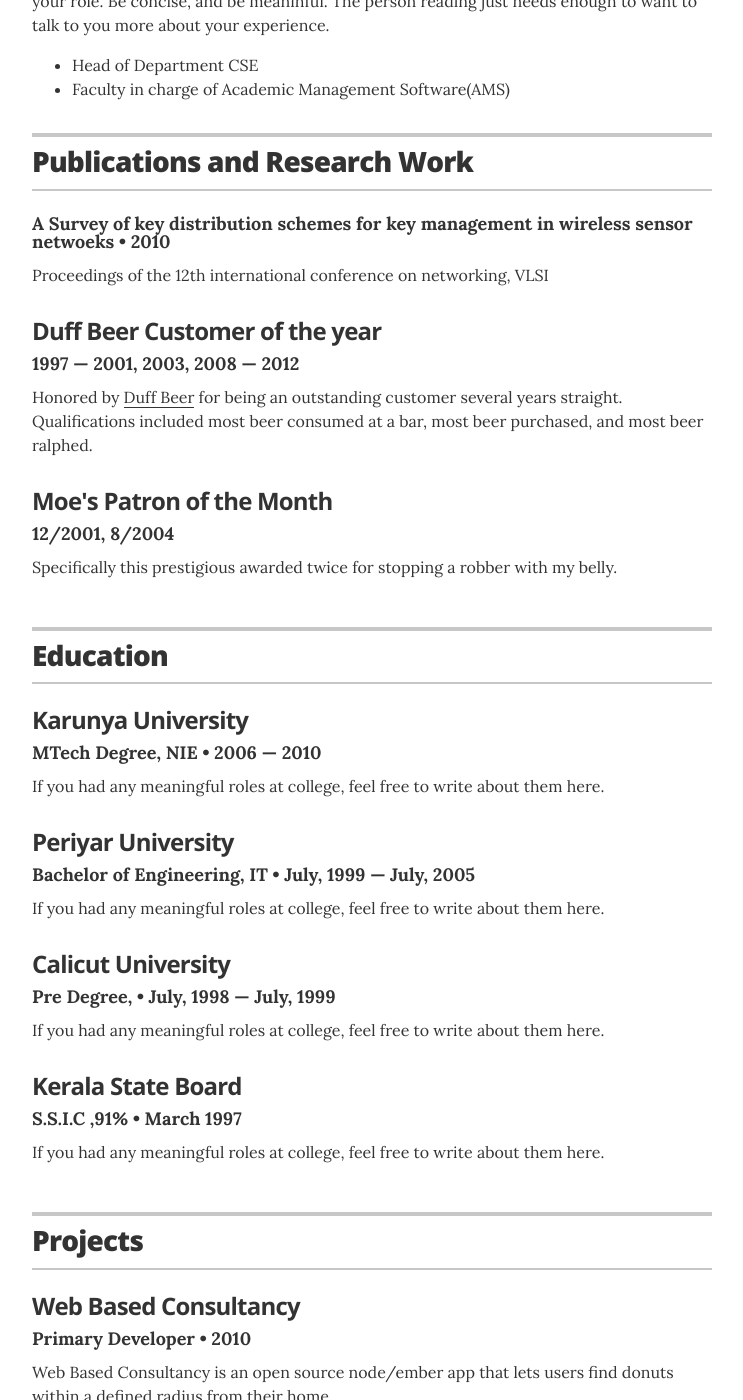
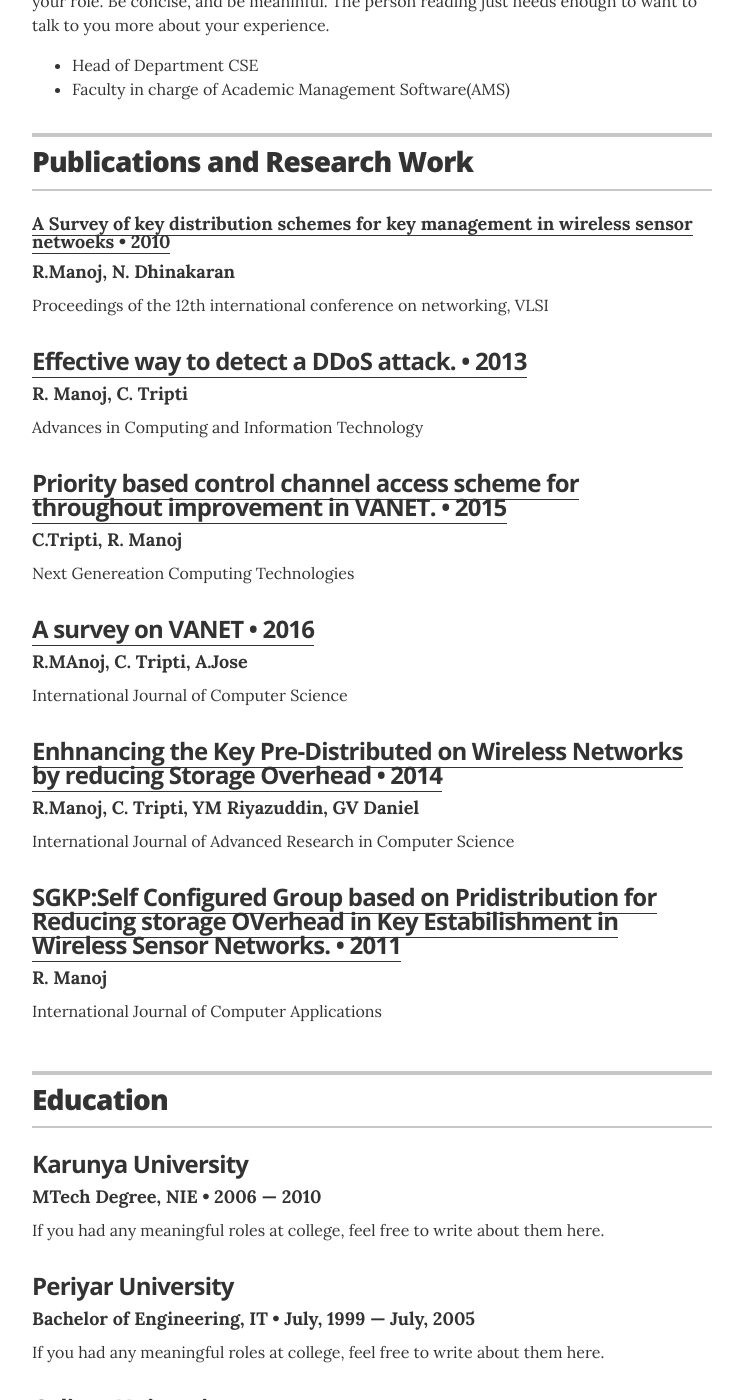
Before and after one commit to manojramchandran/manojramchandran.github.com, a Jekyll site: the page built from index.html, in a window 1280 px wide and 1400 px high, scrolled down 1034 px. Shown: the whole window, without its empty margins (268-1011 px from the left). Built offline with Jekyll 4.4.1, drawn with Linux system fonts in a browser that asks for light colours.

Commit message:
Update resume.html

```diff
--- a/_layouts/resume.html
+++ b/_layouts/resume.html
@@ -100,20 +100,41 @@
 
         <div class="resume-item">
           <h3 class="resume-item-title" itemprop="award"></h3>
-          <h4 class="resume-item-details">A Survey of key distribution schemes for key management in wireless sensor netwoeks &bull; 2010</h4>
+          <h4 class="resume-item-details"><a href = "https://scholar.google.co.in/citations?view_op=view_citation&hl=en&user=45uY5RoAAAAJ&citation_for_view=45uY5RoAAAAJ:u5HHmVD_uO8C">A Survey of key distribution schemes for key management in wireless sensor netwoeks &bull; 2010</a></h4>
+          <h4 class="resume-item-details">R.Manoj, N. Dhinakaran</h4>
           <p class="resume-item-copy">Proceedings of the 12th international conference on networking, VLSI </p>
         </div>
 
         <div class="resume-item">
-          <h3 class="resume-item-title" itemprop="award">Duff Beer Customer of the year</h3>
-          <h4 class="resume-item-details">1997 &mdash; 2001, 2003, 2008 &mdash; 2012</h4>
-          <p class="resume-item-copy">Honored by <a href="https://en.wikipedia.org/wiki/Duff_Beer">Duff Beer</a> for being an outstanding customer several years straight. Qualifications included most beer consumed at a bar, most beer purchased, and most beer ralphed.</p>
+          <h3 class="resume-item-title" itemprop="award"><a href = "https://scholar.google.co.in/citations?view_op=view_citation&hl=en&user=45uY5RoAAAAJ&citation_for_view=45uY5RoAAAAJ:u-x6o8ySG0sC">Effective way to detect a DDoS attack. &bull; 2013</a></h3>
+          <h4 class="resume-item-details">R. Manoj, C. Tripti</h4>
+          <p class="resume-item-copy">Advances in Computing and Information Technology</p>
         </div>
 
         <div class="resume-item">
-          <h3 class="resume-item-title" itemprop="award">Moe's Patron of the Month</h3>
-          <h4 class="resume-item-details">12/2001, 8/2004</h4>
-          <p class="resume-item-copy">Specifically this prestigious awarded twice for stopping a robber with my belly.</p>
+          <h3 class="resume-item-title" itemprop="award"><a href="https://scholar.google.co.in/citations?view_op=view_citation&hl=en&user=45uY5RoAAAAJ&citation_for_view=45uY5RoAAAAJ:2osOgNQ5qMEC">Priority based control channel access scheme for throughout improvement in VANET. &bull; 2015</a></h3>
+          <h4 class="resume-item-details">C.Tripti, R. Manoj</h4>
+          <p class="resume-item-copy">Next Genereation Computing Technologies</p>
+        </div>
+
+         <div class="resume-item">
+          <h3 class="resume-item-title" itemprop="award"><a href = "https://scholar.google.co.in/citations?view_op=view_citation&hl=en&user=45uY5RoAAAAJ&citation_for_view=45uY5RoAAAAJ:qjMakFHDy7sC">A survey on VANET &bull; 2016</a></h3>
+          <h4 class="resume-item-details">R.MAnoj, C. Tripti, A.Jose</h4>
+          <p class="resume-item-copy">International Journal of Computer Science</p>
+        </div>
+
+
+
+         <div class="resume-item">
+          <h3 class="resume-item-title" itemprop="award"><a href = "https://scholar.google.co.in/citations?view_op=view_citation&hl=en&user=45uY5RoAAAAJ&citation_for_view=45uY5RoAAAAJ:9yKSN-GCB0IC">Enhnancing the Key Pre-Distributed on Wireless Networks by reducing Storage Overhead &bull; 2014</a></h3>
+          <h4 class="resume-item-details">R.Manoj, C. Tripti, YM Riyazuddin, GV Daniel</h4>
+          <p class="resume-item-copy">International Journal of Advanced Research in Computer Science</p>
+        </div>
+
+        <div class="resume-item">
+          <h3 class="resume-item-title" itemprop="award"><a href = "https://scholar.google.co.in/citations?view_op=view_citation&hl=en&user=45uY5RoAAAAJ&citation_for_view=45uY5RoAAAAJ:d1gkVwhDpl0C">SGKP:Self Configured Group based on Pridistribution for Reducing storage OVerhead in Key Estabilishment in Wireless Sensor Networks. &bull; 2011</a></h3>
+          <h4 class="resume-item-details">R. Manoj</h4>
+          <p class="resume-item-copy">International Journal of Computer Applications</p>
         </div>
 
       </section>
```
